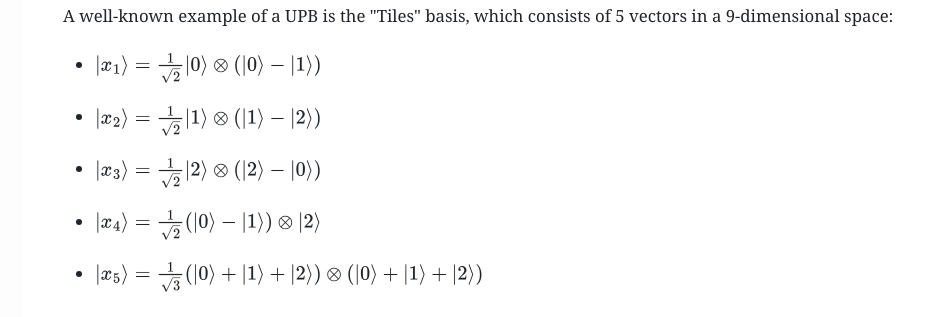
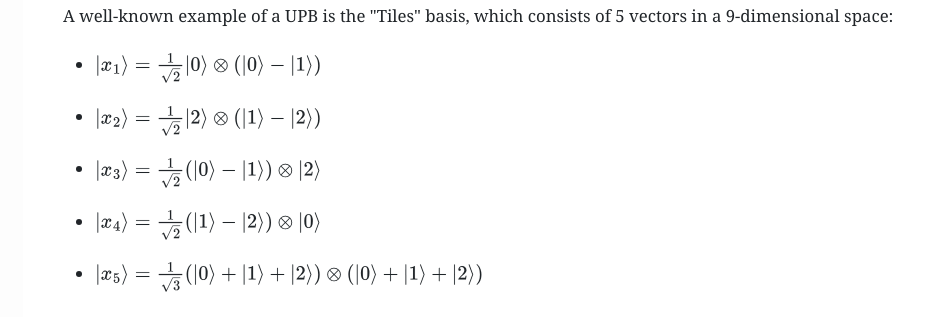
Before and after one commit to rnkarmakar/rnkarmakar.github.io, a Jekyll site: the page assets/html/tensor-norms-quantum-entanglement-2.html, which Jekyll copies as it is, in a window 1280 px wide and 900 px high, scrolled down 4947 px. Shown: the part 155-472 px from the top of the window, without its empty margins (152-1096 px from the left). Built offline with Jekyll 4.4.1, drawn with Linux system fonts in a browser that asks for light colours.

Commit message:
added labels

```diff
--- a/assets/html/tensor-norms-quantum-entanglement-2.html
+++ b/assets/html/tensor-norms-quantum-entanglement-2.html
@@ -429,17 +429,21 @@
               <!-- SVG ellipses for the ovals -->
                           <svg class="tiles-ellipses" width="180" height="180">
               <ellipse cx="62.5" cy="30" rx="38" ry="15" class="ellipse1"/>
+              <text x="62.5" y="35" text-anchor="middle" font-size="16" fill="#a00">$x_1$</text>
               <ellipse cx="120" cy="152.5" rx="38" ry="15" class="ellipse2"/>
+              <text x="120" y="157" text-anchor="middle" font-size="16" fill="#a00">$x_2$</text>
               <ellipse cx="150" cy="60" rx="15" ry="38" class="ellipse3"/>
+              <text x="150" y="65" text-anchor="middle" font-size="16" fill="#a00">$x_3$</text>
               <ellipse cx="30" cy="125" rx="15" ry="38" class="ellipse4"/>
+              <text x="30" y="130" text-anchor="middle" font-size="16" fill="#a00">$x_4$</text>
             </svg>
             </div>
             <p>A well-known example of a UPB is the "Tiles" basis, which consists of 5 vectors in a 9-dimensional space:</p>
             <ul>
                 <li>$|x_1\rangle = \frac{1}{\sqrt{2}}|0\rangle \otimes (|0\rangle - |1\rangle)$</li>
-                <li>$|x_2\rangle = \frac{1}{\sqrt{2}}|1\rangle \otimes (|1\rangle - |2\rangle)$</li>
-                <li>$|x_3\rangle = \frac{1}{\sqrt{2}}|2\rangle \otimes (|2\rangle - |0\rangle)$</li>
-                <li>$|x_4\rangle = \frac{1}{\sqrt{2}}(|0\rangle - |1\rangle) \otimes |2\rangle$</li>
+                <li>$|x_2\rangle = \frac{1}{\sqrt{2}}|2\rangle \otimes (|1\rangle - |2\rangle)$</li>
+                <li>$|x_3\rangle = \frac{1}{\sqrt{2}}(|0\rangle - |1\rangle) \otimes |2\rangle$</li>
+                <li>$|x_4\rangle = \frac{1}{\sqrt{2}}(|1\rangle - |2\rangle) \otimes |0\rangle$</li>
                 <li>$|x_5\rangle = \frac{1}{\sqrt{3}}(|0\rangle+|1\rangle+|2\rangle) \otimes (|0\rangle+|1\rangle+|2\rangle)$</li>
             </ul>
             <p>One can verify that these 5 vectors are orthonormal. The crucial part is to show they are unextendible. Suppose there exists a product vector $|\psi\rangle = |a\rangle \otimes |b\rangle$ such that $\langle x_i | \psi \rangle = 0$ for all $i=1, \dots, 5$. This leads to a set of linear equations on the components of $|a\rangle$ and $|b\rangle$ that has no non-trivial solution, proving unextendibility. The corresponding state $\rho = \frac{1}{4}(\text{Id}_9 - \sum_{i=1}^5|x_i\rangle\langle x_i|)$ is therefore a PPT-entangled state.</p>
```
Lines whose indentation alone changed are shown as unchanged.
